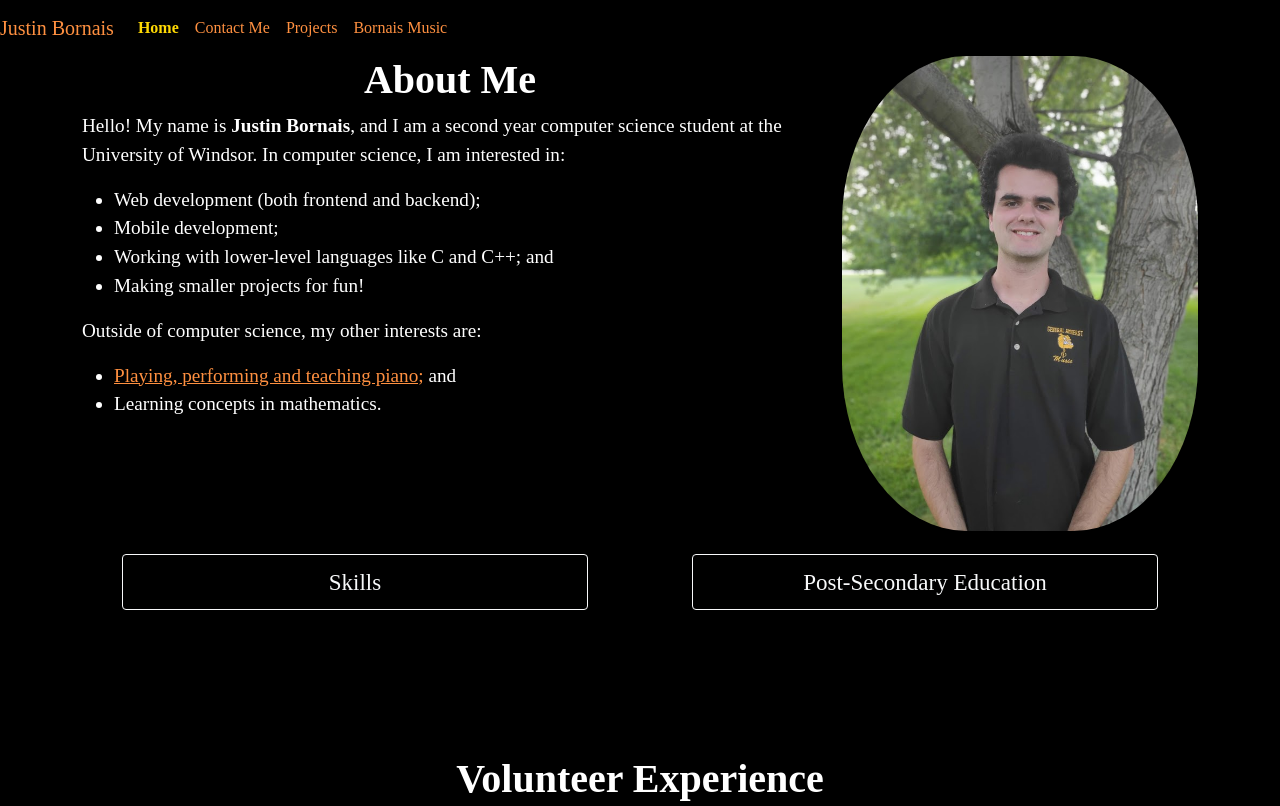
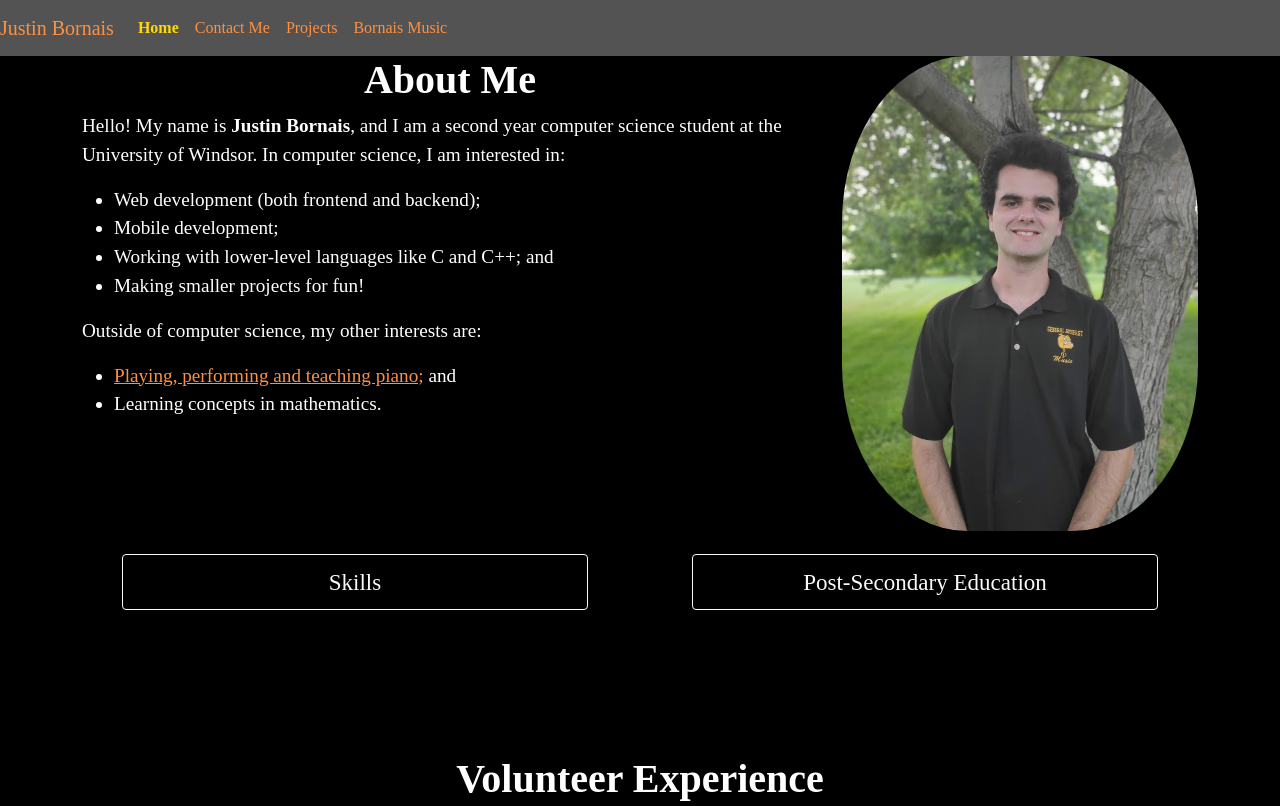
Before and after one commit to Justin135/AboutMeWebsite, a plain HTML site: page index.html in a window 1280 px wide. Shown: the top 806 px of the page. Drawn offline with nearby package versions, Linux system fonts and the light colour scheme.

Commit message:
Updated navbar.

```diff
--- a/assets/style.css
+++ b/assets/style.css
@@ -4,7 +4,7 @@ body {
 }
 
 .navbar-custom {
-    background-color: black;
+    background-color: #535353;
     position: sticky;
 }
 
```
